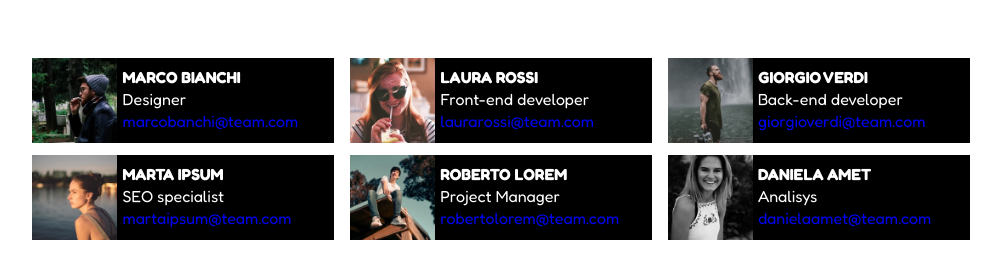
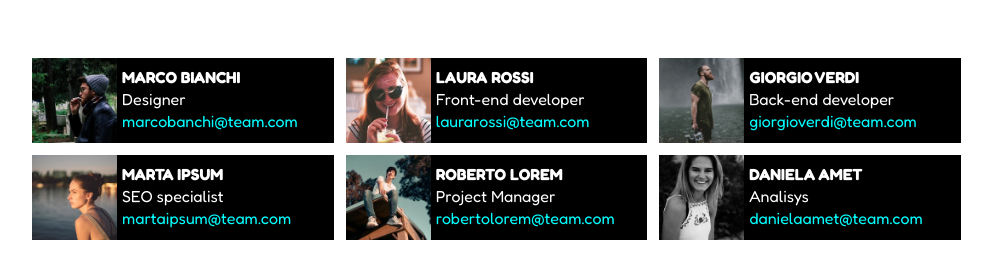
Before and after one commit to simonebonifazi/html-css-float-cards, a plain HTML site: page index.html in a window 1280 px wide. Shown: the part 168-446 px from the top of the page, without its empty margins (139-1140 px from the left). Drawn offline with Linux system fonts and the light colour scheme.

Commit message:
added-float-instead-of-inline-block

```diff
--- a/css/style.css
+++ b/css/style.css
@@ -34,7 +34,7 @@ p {
 }
 
 section>div {
-    display: inline-block;
+    float: left;
     background-color: #000;
     width: calc(100% / 3 - 15px);
     height: 85px;
@@ -63,6 +63,7 @@ img {
 
 a {
     text-decoration: none;
+    color: aqua;
 }
 
 span {
--- a/index.html
+++ b/index.html
@@ -21,45 +21,43 @@
             <p> Lorem ipsum dolor sit amet consectetur adipisicing elit. Unde molestias deserunt laboriosam, facere
                 aperiam veritatis nobis alias exercitationem esse consectetur beatae dolor. Aperiam id fugit nihil
                 numquam exercitationem, debitis magnam!</p>
-            <section>
-                <div class="clearfix">
+            <section class="clearfix">
+                <div>
                     <img src="img/male1.png" alt="marco">
                     <span class="name"> MARCO BIANCHI</span>
                     <span> Designer </span>
                     <span> <a href="www.gmail.com"> marcobanchi@team.com</a> </span>
                 </div>
-                <div class="clearfix">
+                <div>
                     <img src="img/female1.png" alt="laura">
                     <span class="name"> LAURA ROSSI</span>
                     <span> Front-end developer </span>
                     <span> <a href="www.gmail.com"> laurarossi@team.com</a> </span>
                 </div>
-                <div class="clearfix">
+                <div>
                     <img src="img/male2.png" alt="giorgio">
                     <span class="name"> GIORGIO VERDI</span>
                     <span> Back-end developer </span>
                     <span> <a href="www.gmail.com"> giorgioverdi@team.com</a> </span>
                 </div>
-                <div class="clearfix">
+                <div>
                     <img src="img/female2.png" alt="marta">
                     <span class="name"> MARTA IPSUM</span>
                     <span> SEO specialist </span>
                     <span> <a href="www.gmail.com"> martaipsum@team.com</a> </span>
                 </div>
-                <div class="clearfix">
+                <div>
                     <img src="img/male3.png" alt="roberto">
                     <span class="name"> ROBERTO LOREM</span>
                     <span> Project Manager </span>
                     <span> <a href="www.gmail.com"> robertolorem@team.com</a> </span>
                 </div>
-                <div class="clearfix">
+                <div>
                     <img src="img/female3.png" alt="daniela">
                     <span class="name"> DANIELA AMET</span>
                     <span> Analisys </span>
                     <span> <a href="www.gmail.com"> danielaamet@team.com</a> </span>
                 </div>
-
-
             </section>
         </main>
     </div>
```
